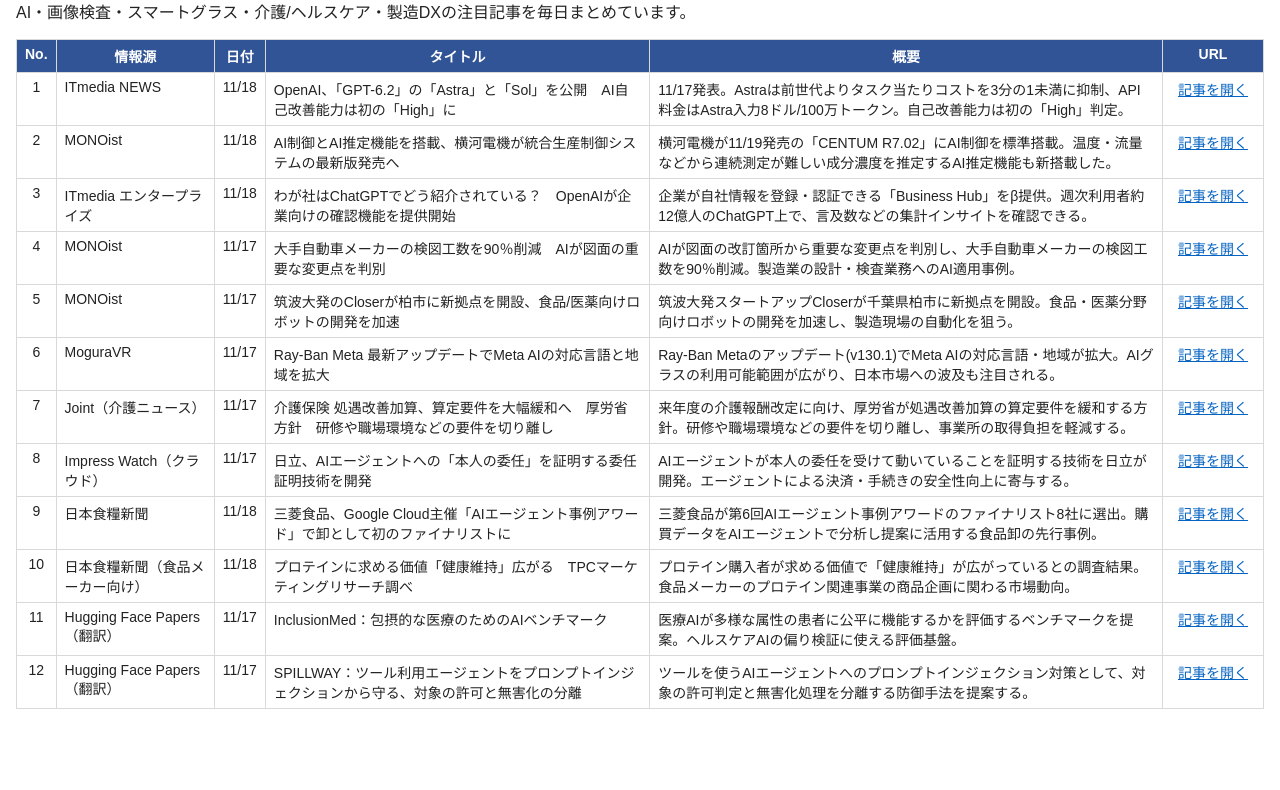
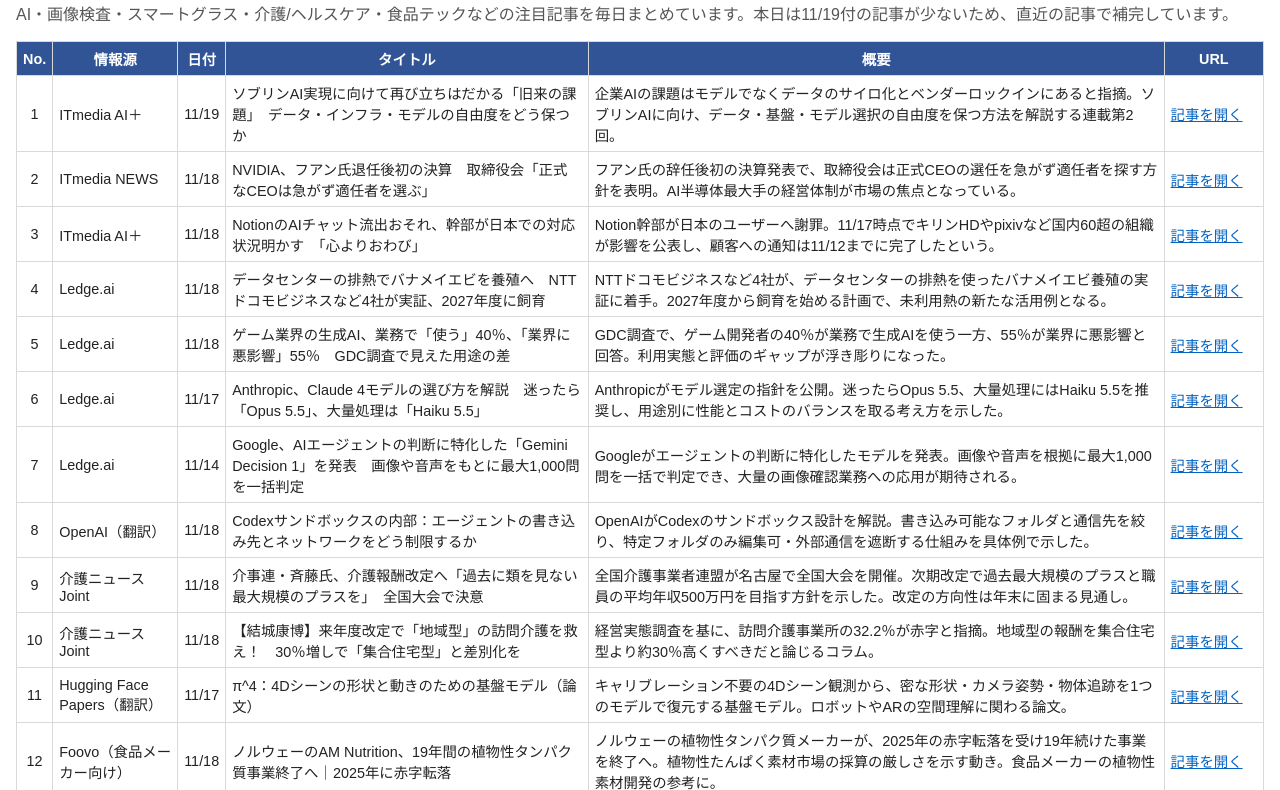
Before and after one commit to rewarcher-lab/daily-ai-summary, a plain HTML site: page index.html in a window 1280 px wide. Shown: the part 63-853 px from the top of the page. Before the commit the page ends 800 px from the top, so only its background shows below. Drawn offline with Linux system fonts and the light colour scheme.

Commit message:
Add files via upload

```diff
--- a/index.html
+++ b/index.html
@@ -1,19 +1,33 @@
 <!DOCTYPE html>
 <html lang="ja"><head><meta charset="UTF-8"><meta name="viewport" content="width=device-width,initial-scale=1">
-<title>AI・DX 今日のまとめ（2026/11/18）</title>
-<style>body{font-family:Arial,"Meiryo",sans-serif;margin:16px;color:#222}h1{font-size:1.3em}table{border-collapse:collapse;width:100%}th,td{border:1px solid #d9d9d9;padding:6px 8px;vertical-align:top;font-size:14px}th{background:#305496;color:#fff}td.c{text-align:center}a{color:#0563C1;text-decoration:underline;white-space:nowrap}td:last-child{min-width:6em;white-space:nowrap}@media(max-width:700px){.sum,th:nth-child(5){display:none}}</style></head>
-<body><h1>AI・DX 今日のまとめ（2026/11/18）</h1><p>AI・画像検査・スマートグラス・介護/ヘルスケア・製造DXの注目記事を毎日まとめています。</p>
-<table><thead><tr><th>No.</th><th>情報源</th><th>日付</th><th>タイトル</th><th>概要</th><th>URL</th></tr></thead><tbody>
-<tr><td class="c">1</td><td>ITmedia NEWS</td><td class="c">11/18</td><td>OpenAI、「GPT-6.2」の「Astra」と「Sol」を公開　AI自己改善能力は初の「High」に</td><td class="sum">11/17発表。Astraは前世代よりタスク当たりコストを3分の1未満に抑制、API料金はAstra入力8ドル/100万トークン。自己改善能力は初の「High」判定。</td><td class="c"><a href="https://www.itmedia.co.jp/news/article/2611/18/2000003279/" target="_blank" rel="noopener">記事を開く</a></td></tr>
-<tr><td class="c">2</td><td>MONOist</td><td class="c">11/18</td><td>AI制御とAI推定機能を搭載、横河電機が統合生産制御システムの最新版発売へ</td><td class="sum">横河電機が11/19発売の「CENTUM R7.02」にAI制御を標準搭載。温度・流量などから連続測定が難しい成分濃度を推定するAI推定機能も新搭載した。</td><td class="c"><a href="https://monoist.itmedia.co.jp/mn/articles/2611/18/news049.html" target="_blank" rel="noopener">記事を開く</a></td></tr>
-<tr><td class="c">3</td><td>ITmedia エンタープライズ</td><td class="c">11/18</td><td>わが社はChatGPTでどう紹介されている？　OpenAIが企業向けの確認機能を提供開始</td><td class="sum">企業が自社情報を登録・認証できる「Business Hub」をβ提供。週次利用者約12億人のChatGPT上で、言及数などの集計インサイトを確認できる。</td><td class="c"><a href="https://www.itmedia.co.jp/enterprise/articles/2611/18/news022.html" target="_blank" rel="noopener">記事を開く</a></td></tr>
-<tr><td class="c">4</td><td>MONOist</td><td class="c">11/17</td><td>大手自動車メーカーの検図工数を90％削減　AIが図面の重要な変更点を判別</td><td class="sum">AIが図面の改訂箇所から重要な変更点を判別し、大手自動車メーカーの検図工数を90％削減。製造業の設計・検査業務へのAI適用事例。</td><td class="c"><a href="https://monoist.itmedia.co.jp/mn/articles/2611/17/news014.html" target="_blank" rel="noopener">記事を開く</a></td></tr>
-<tr><td class="c">5</td><td>MONOist</td><td class="c">11/17</td><td>筑波大発のCloserが柏市に新拠点を開設、食品/医薬向けロボットの開発を加速</td><td class="sum">筑波大発スタートアップCloserが千葉県柏市に新拠点を開設。食品・医薬分野向けロボットの開発を加速し、製造現場の自動化を狙う。</td><td class="c"><a href="https://monoist.itmedia.co.jp/mn/articles/2611/17/news056.html" target="_blank" rel="noopener">記事を開く</a></td></tr>
-<tr><td class="c">6</td><td>MoguraVR</td><td class="c">11/17</td><td>Ray-Ban Meta 最新アップデートでMeta AIの対応言語と地域を拡大</td><td class="sum">Ray-Ban Metaのアップデート(v130.1)でMeta AIの対応言語・地域が拡大。AIグラスの利用可能範囲が広がり、日本市場への波及も注目される。</td><td class="c"><a href="https://www.moguravr.com/ray-ban-meta-v130-1-update/" target="_blank" rel="noopener">記事を開く</a></td></tr>
-<tr><td class="c">7</td><td>Joint（介護ニュース）</td><td class="c">11/17</td><td>介護保険 処遇改善加算、算定要件を大幅緩和へ　厚労省方針　研修や職場環境などの要件を切り離し</td><td class="sum">来年度の介護報酬改定に向け、厚労省が処遇改善加算の算定要件を緩和する方針。研修や職場環境などの要件を切り離し、事業所の取得負担を軽減する。</td><td class="c"><a href="https://www.joint-kaigo.com/articles/50508/" target="_blank" rel="noopener">記事を開く</a></td></tr>
-<tr><td class="c">8</td><td>Impress Watch（クラウド）</td><td class="c">11/17</td><td>日立、AIエージェントへの「本人の委任」を証明する委任証明技術を開発</td><td class="sum">AIエージェントが本人の委任を受けて動いていることを証明する技術を日立が開発。エージェントによる決済・手続きの安全性向上に寄与する。</td><td class="c"><a href="https://cloud.watch.impress.co.jp/docs/news/2157144.html" target="_blank" rel="noopener">記事を開く</a></td></tr>
-<tr><td class="c">9</td><td>日本食糧新聞</td><td class="c">11/18</td><td>三菱食品、Google Cloud主催「AIエージェント事例アワード」で卸として初のファイナリストに</td><td class="sum">三菱食品が第6回AIエージェント事例アワードのファイナリスト8社に選出。購買データをAIエージェントで分析し提案に活用する食品卸の先行事例。</td><td class="c"><a href="https://news.nissyoku.co.jp/news/shinoda20261117085716637" target="_blank" rel="noopener">記事を開く</a></td></tr>
-<tr><td class="c">10</td><td>日本食糧新聞（食品メーカー向け）</td><td class="c">11/18</td><td>プロテインに求める価値「健康維持」広がる　TPCマーケティングリサーチ調べ</td><td class="sum">プロテイン購入者が求める価値で「健康維持」が広がっているとの調査結果。食品メーカーのプロテイン関連事業の商品企画に関わる市場動向。</td><td class="c"><a href="https://news.nissyoku.co.jp/news/fujimura20261111033800464" target="_blank" rel="noopener">記事を開く</a></td></tr>
-<tr><td class="c">11</td><td>Hugging Face Papers（翻訳）</td><td class="c">11/17</td><td>InclusionMed：包摂的な医療のためのAIベンチマーク</td><td class="sum">医療AIが多様な属性の患者に公平に機能するかを評価するベンチマークを提案。ヘルスケアAIの偏り検証に使える評価基盤。</td><td class="c"><a href="https://huggingface.co/papers/2611.21218" target="_blank" rel="noopener">記事を開く</a></td></tr>
-<tr><td class="c">12</td><td>Hugging Face Papers（翻訳）</td><td class="c">11/17</td><td>SPILLWAY：ツール利用エージェントをプロンプトインジェクションから守る、対象の許可と無害化の分離</td><td class="sum">ツールを使うAIエージェントへのプロンプトインジェクション対策として、対象の許可判定と無害化処理を分離する防御手法を提案する。</td><td class="c"><a href="https://huggingface.co/papers/2611.07222" target="_blank" rel="noopener">記事を開く</a></td></tr>
-</tbody></table></body></html>
+<title>AI・DX 今日のまとめ（2026/11/19）</title>
+<style>
+body{font-family:Arial,"Meiryo",sans-serif;margin:16px;color:#222;background:#fff}
+h1{font-size:1.4rem}p{color:#555}
+.w{overflow-x:auto}
+table{border-collapse:collapse;width:100%;font-size:.9rem}
+th{background:#305496;color:#fff;border:1px solid #d9d9d9;padding:6px}
+td{border:1px solid #d9d9d9;padding:6px;vertical-align:middle}
+td.c{text-align:center}
+td.u{white-space:nowrap;min-width:6em}
+a{color:#0563C1;text-decoration:underline}
+@media(max-width:700px){.sm,th:nth-child(5){display:none}}
+</style></head><body>
+<h1>AI・DX 今日のまとめ（2026/11/19）</h1>
+<p>AI・画像検査・スマートグラス・介護/ヘルスケア・食品テックなどの注目記事を毎日まとめています。本日は11/19付の記事が少ないため、直近の記事で補完しています。</p>
+<div class="w"><table><thead><tr><th>No.</th><th>情報源</th><th>日付</th><th>タイトル</th><th>概要</th><th>URL</th></tr></thead><tbody>
+<tr><td class="c">1</td><td>ITmedia AI＋</td><td class="c">11/19</td><td>ソブリンAI実現に向けて再び立ちはだかる「旧来の課題」　データ・インフラ・モデルの自由度をどう保つか</td><td class="sm">企業AIの課題はモデルでなくデータのサイロ化とベンダーロックインにあると指摘。ソブリンAIに向け、データ・基盤・モデル選択の自由度を保つ方法を解説する連載第2回。</td><td class="u"><a href="https://www.itmedia.co.jp/aiplus/article/2611/19/2000002979/" target="_blank" rel="noopener">記事を開く</a></td></tr>
+<tr><td class="c">2</td><td>ITmedia NEWS</td><td class="c">11/18</td><td>NVIDIA、フアン氏退任後初の決算　取締役会「正式なCEOは急がず適任者を選ぶ」</td><td class="sm">フアン氏の辞任後初の決算発表で、取締役会は正式CEOの選任を急がず適任者を探す方針を表明。AI半導体最大手の経営体制が市場の焦点となっている。</td><td class="u"><a href="https://www.itmedia.co.jp/news/article/2611/18/2000003280/" target="_blank" rel="noopener">記事を開く</a></td></tr>
+<tr><td class="c">3</td><td>ITmedia AI＋</td><td class="c">11/18</td><td>NotionのAIチャット流出おそれ、幹部が日本での対応状況明かす　「心よりおわび」</td><td class="sm">Notion幹部が日本のユーザーへ謝罪。11/17時点でキリンHDやpixivなど国内60超の組織が影響を公表し、顧客への通知は11/12までに完了したという。</td><td class="u"><a href="https://www.itmedia.co.jp/aiplus/article/2611/18/2000003299/" target="_blank" rel="noopener">記事を開く</a></td></tr>
+<tr><td class="c">4</td><td>Ledge.ai</td><td class="c">11/18</td><td>データセンターの排熱でバナメイエビを養殖へ　NTTドコモビジネスなど4社が実証、2027年度に飼育</td><td class="sm">NTTドコモビジネスなど4社が、データセンターの排熱を使ったバナメイエビ養殖の実証に着手。2027年度から飼育を始める計画で、未利用熱の新たな活用例となる。</td><td class="u"><a href="https://ledge.ai/articles/data_center_waste_heat_shrimp_farming" target="_blank" rel="noopener">記事を開く</a></td></tr>
+<tr><td class="c">5</td><td>Ledge.ai</td><td class="c">11/18</td><td>ゲーム業界の生成AI、業務で「使う」40％、「業界に悪影響」55％　GDC調査で見えた用途の差</td><td class="sm">GDC調査で、ゲーム開発者の40％が業務で生成AIを使う一方、55％が業界に悪影響と回答。利用実態と評価のギャップが浮き彫りになった。</td><td class="u"><a href="https://ledge.ai/articles/gdc_game_industry_generative_ai_survey_2026" target="_blank" rel="noopener">記事を開く</a></td></tr>
+<tr><td class="c">6</td><td>Ledge.ai</td><td class="c">11/17</td><td>Anthropic、Claude 4モデルの選び方を解説　迷ったら「Opus 5.5」、大量処理は「Haiku 5.5」</td><td class="sm">Anthropicがモデル選定の指針を公開。迷ったらOpus 5.5、大量処理にはHaiku 5.5を推奨し、用途別に性能とコストのバランスを取る考え方を示した。</td><td class="u"><a href="https://ledge.ai/articles/anthropic_claude_model_selection_guide" target="_blank" rel="noopener">記事を開く</a></td></tr>
+<tr><td class="c">7</td><td>Ledge.ai</td><td class="c">11/14</td><td>Google、AIエージェントの判断に特化した「Gemini Decision 1」を発表　画像や音声をもとに最大1,000問を一括判定</td><td class="sm">Googleがエージェントの判断に特化したモデルを発表。画像や音声を根拠に最大1,000問を一括で判定でき、大量の画像確認業務への応用が期待される。</td><td class="u"><a href="https://ledge.ai/articles/gemini_decision_1" target="_blank" rel="noopener">記事を開く</a></td></tr>
+<tr><td class="c">8</td><td>OpenAI（翻訳）</td><td class="c">11/18</td><td>Codexサンドボックスの内部：エージェントの書き込み先とネットワークをどう制限するか</td><td class="sm">OpenAIがCodexのサンドボックス設計を解説。書き込み可能なフォルダと通信先を絞り、特定フォルダのみ編集可・外部通信を遮断する仕組みを具体例で示した。</td><td class="u"><a href="https://openai.com/index/inside-the-codex-sandbox/" target="_blank" rel="noopener">記事を開く</a></td></tr>
+<tr><td class="c">9</td><td>介護ニュースJoint</td><td class="c">11/18</td><td>介事連・斉藤氏、介護報酬改定へ「過去に類を見ない最大規模のプラスを」　全国大会で決意</td><td class="sm">全国介護事業者連盟が名古屋で全国大会を開催。次期改定で過去最大規模のプラスと職員の平均年収500万円を目指す方針を示した。改定の方向性は年末に固まる見通し。</td><td class="u"><a href="https://www.joint-kaigo.com/articles/50549/" target="_blank" rel="noopener">記事を開く</a></td></tr>
+<tr><td class="c">10</td><td>介護ニュースJoint</td><td class="c">11/18</td><td>【結城康博】来年度改定で「地域型」の訪問介護を救え！　30％増しで「集合住宅型」と差別化を</td><td class="sm">経営実態調査を基に、訪問介護事業所の32.2％が赤字と指摘。地域型の報酬を集合住宅型より約30％高くすべきだと論じるコラム。</td><td class="u"><a href="https://www.joint-kaigo.com/articles/50533/" target="_blank" rel="noopener">記事を開く</a></td></tr>
+<tr><td class="c">11</td><td>Hugging Face Papers（翻訳）</td><td class="c">11/17</td><td>π^4：4Dシーンの形状と動きのための基盤モデル（論文）</td><td class="sm">キャリブレーション不要の4Dシーン観測から、密な形状・カメラ姿勢・物体追跡を1つのモデルで復元する基盤モデル。ロボットやARの空間理解に関わる論文。</td><td class="u"><a href="https://huggingface.co/papers/2611.23144" target="_blank" rel="noopener">記事を開く</a></td></tr>
+<tr><td class="c">12</td><td>Foovo（食品メーカー向け）</td><td class="c">11/18</td><td>ノルウェーのAM Nutrition、19年間の植物性タンパク質事業終了へ｜2025年に赤字転落</td><td class="sm">ノルウェーの植物性タンパク質メーカーが、2025年の赤字転落を受け19年続けた事業を終了へ。植物性たんぱく素材市場の採算の厳しさを示す動き。食品メーカーの植物性素材開発の参考に。</td><td class="u"><a href="https://foodtech-japan.com/2026/11/18/am-nutrition/" target="_blank" rel="noopener">記事を開く</a></td></tr>
+<tr><td class="c">13</td><td>Foovo（食品メーカー向け）</td><td class="c">11/17</td><td>デンマークの21st.BIO、EUで精密発酵乳タンパク質の新規食品申請を提出</td><td class="sm">デンマークの21st.BIOが、精密発酵で作る乳タンパク質についてEUへ新規食品の承認申請を提出。ホエイ代替など新規タンパク素材の動向として注目される。食品メーカーのプロテイン原料開発に関連。</td><td class="u"><a href="https://foodtech-japan.com/2026/11/17/21st-bio-4/" target="_blank" rel="noopener">記事を開く</a></td></tr>
+</tbody></table></div>
+</body></html>
```
